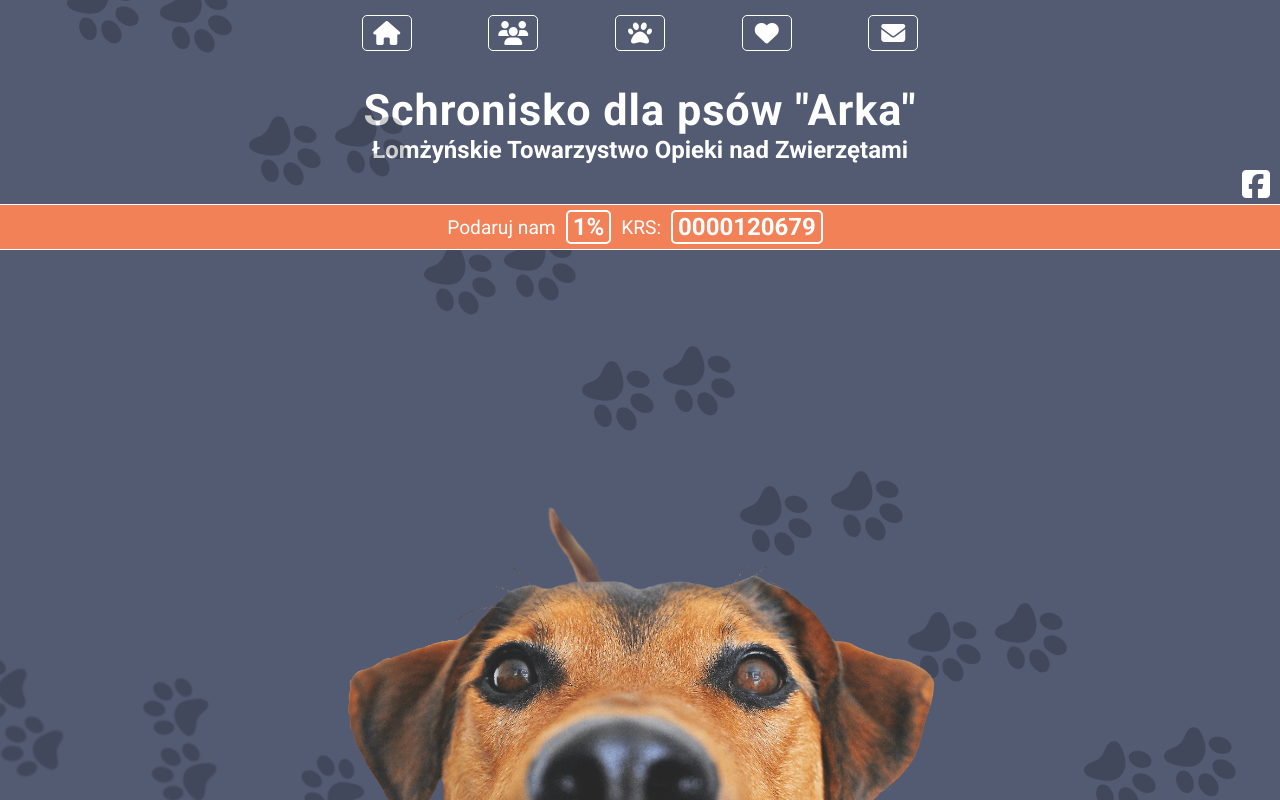
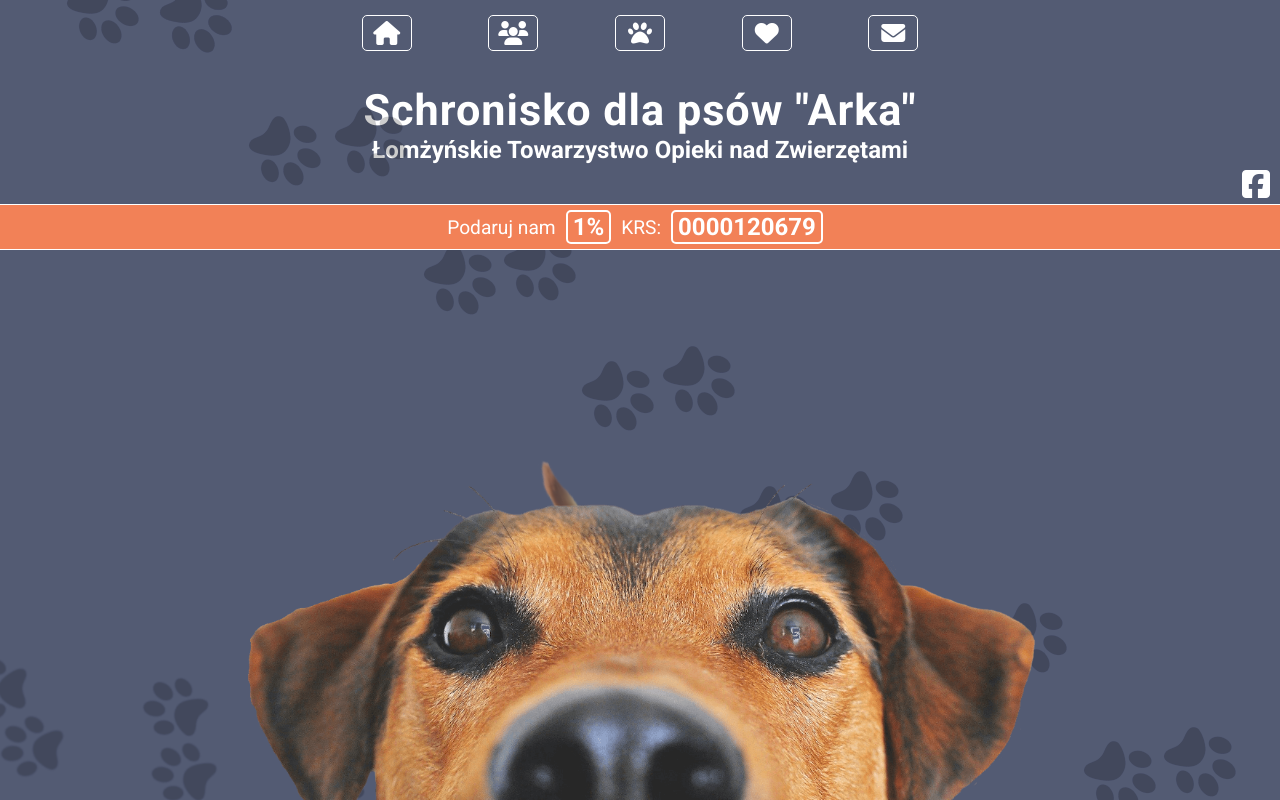
Before and after one commit to bemog/website-dog-shelter-v2, a React (Create React App) app: page / in a window 1280 px wide. Built offline with nearby package versions, Linux system fonts and the light colour scheme.

Commit message:
Fix welcome dog size

```diff
--- a/src/layouts/Header.js
+++ b/src/layouts/Header.js
@@ -16,10 +16,13 @@ class Header extends React.Component {
   render() {
     return (
       <div className='header'>
-        <Navigation showNav={this.state.showNav} />
+        <Navigation
+          showNav={this.state.showNav}
+
+        />
         <div
+          className={this.state.showNav ? "header__menu-btn header__menu-btn--close" : "header__menu-btn"}
           onClick={this.handleShowMenu}
-          className={this.state.showNav ? "header__menu-btn header__menu-btn--close" : "header__menu-btn"}
         >
           <div className="header__menu-btn-line"></div>
           <div className="header__menu-btn-line"></div>
--- a/src/pages/ContactPage.js
+++ b/src/pages/ContactPage.js
@@ -13,7 +13,7 @@ const ContactPage = () => {
             <div className="contact__map">
                 <div><iframe className="contact__map-container" title="map" width="100%" height="400"
                     src="https://maps.google.com/maps?width=100%&height=100%&hl=en&coord=53.173531, 22.018460&q=Wojska%20Polskiego%20136%2C%2018-400%20%C5%81om%C5%BCa+()&ie=UTF8&t=&z=14&iwloc=B&output=embed"
-                    frameborder="0" scrolling="no" marginheight="0" marginwidth="0"><a href="https://www.mapsdirections.info/en/measure-map-radius/">Map radius measure</a></iframe>
+                    frameBorder="0" scrolling="no" marginHeight="0" marginWidth="0"><a href="https://www.mapsdirections.info/en/measure-map-radius/">Map radius measure</a></iframe>
                 </div>
             </div>
         </div>
--- a/src/styles/AdoptionPage.scss
+++ b/src/styles/AdoptionPage.scss
@@ -3,6 +3,7 @@
 .adoption {
     $self:&;
     margin: 0 auto;
+    padding: 20px;
     max-width: 1100px;
     &__title {
       margin-top: 20px;
--- a/src/styles/HomePage.scss
+++ b/src/styles/HomePage.scss
@@ -29,8 +29,8 @@
         animation-direction: alternate;
 
         &-image {
-          height: 20vw;
-          max-height: 200px;
+          height: 25vw;
+          max-height: 250px;
         }
       }
 
@@ -46,7 +46,7 @@
         align-items: center;
 
         &-image {
-          max-height: 30vh;
+          max-height: 50vh;
           max-width: 100%;
         }
       }
```
Also changed, not shown: src/components/Navigation.js (+5 -2 lines).
